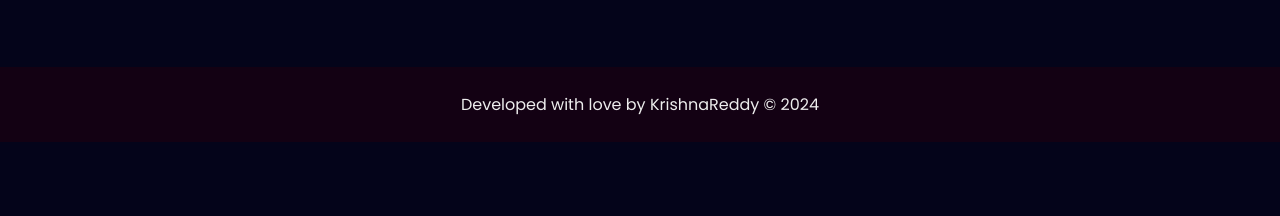
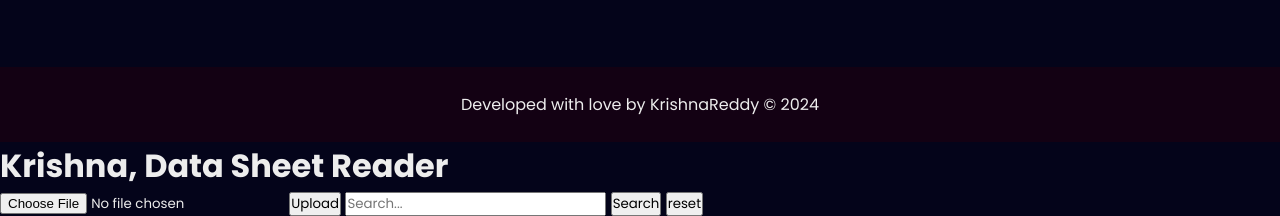
Before and after one commit to krishnareddydev/CV, a plain HTML site: page index.html in a window 1280 px wide. Shown: the part 5337-5553 px from the top of the page. Before the commit the page ends 5479 px from the top, so only its background shows below. Drawn offline with nearby package versions, Linux system fonts and the light colour scheme.

Commit message:
Update index.html

```diff
--- a/index.html
+++ b/index.html
@@ -267,3 +267,24 @@
     <script src="script.js"></script>
 </body>
 </html>
+
+<html>
+<head>
+    <title>SHeet Reader</title>
+
+</head>
+<body>
+    <h1> Krishna,  Data Sheet Reader</h1>
+    <input type="file" id="fileInput">
+    <button onclick="uploadFile()">Upload</button>
+    <input type="text" id="searchInput" placeholder="Search...">
+    <button onclick="search()">Search</button>
+    <button onclick="reset()">reset</button>
+    <table id="dataTable">
+        <tbody id="dataRows">
+        </tbody>
+    </table>
+<script lang="javascript" src="https://cdn.sheetjs.com/xlsx-0.20.0/package/dist/xlsx.full.min.js"></script>
+
+</body>
+</html>
```
